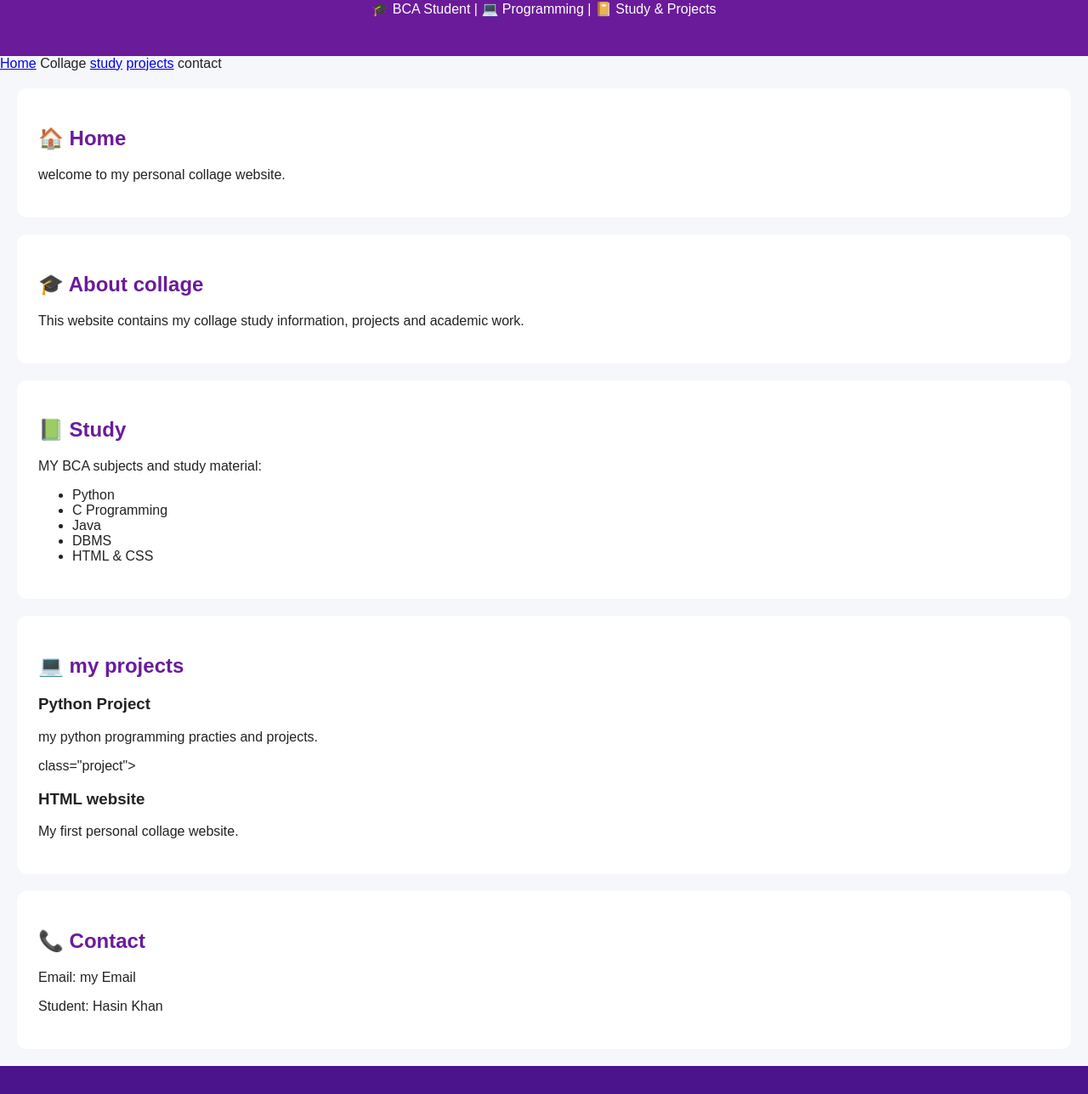
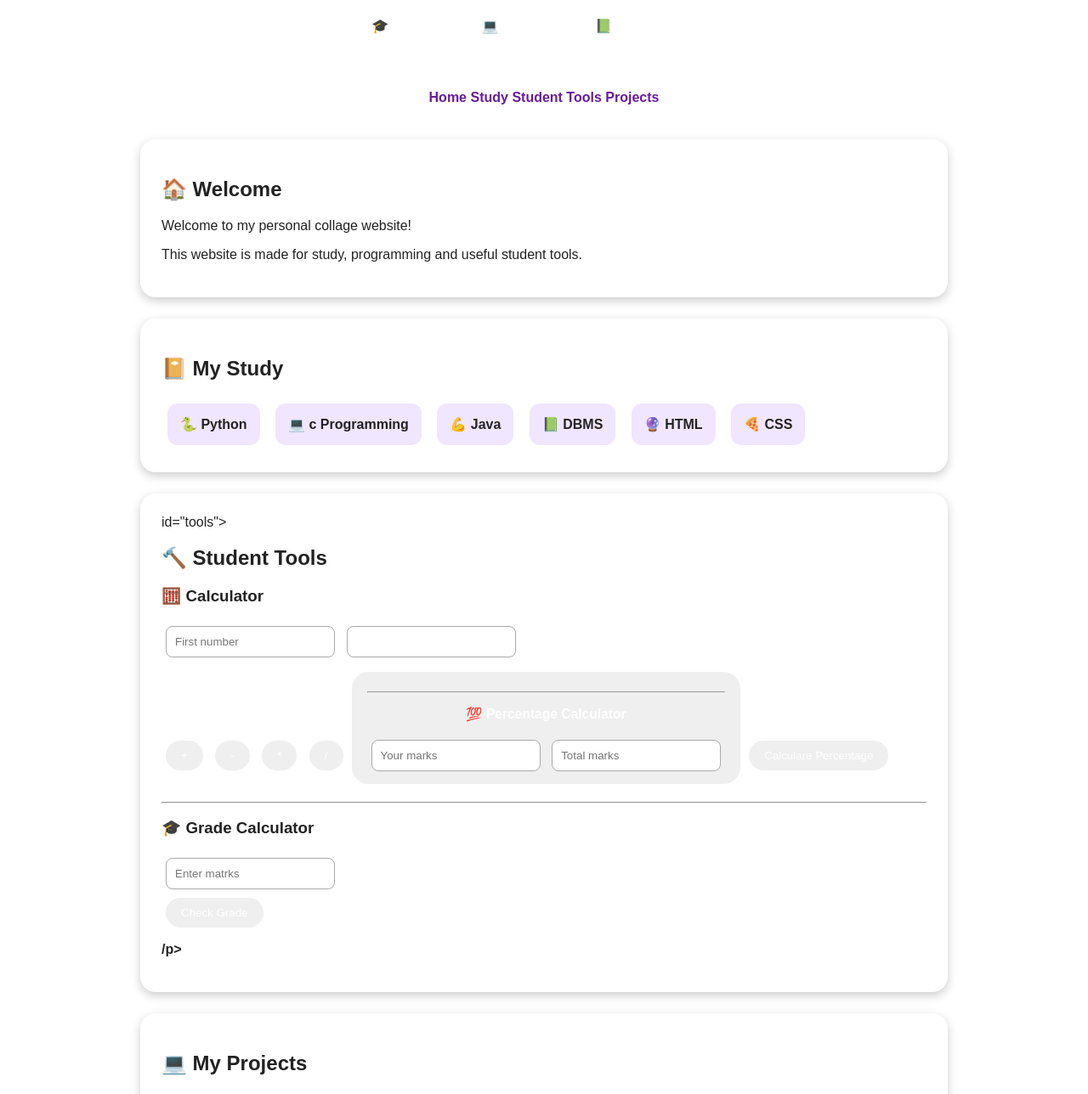
Before and after one commit to hasinkhank73-crypto/Hasin---collage-website, a plain HTML site: page index.html in a window 1280 px wide. Shown: the part 109-1397 px from the top of the page at 85% size. Drawn offline with Linux system fonts and the light colour scheme.

Commit message:
Update website

```diff
--- a/index.html
+++ b/index.html
@@ -1,125 +1,291 @@
 <!DOCTYPE html>
 <html>
 <head>
-<title>Hasin Khan - Collage website</title>
+<title>Hain Khan-Student Website</title>
 
       <style>
       body {
-     font-family: Arial;
       margin: 0;
-     background: #f5f7fa;
+      font-family: Arial,sans-serif;
+      background:
+      #f50ff;
       color: #222;
-
       }
 
       header {
-           background: #6a1b9a;
+      background:
+      liner-gradient(135deg, #6a1b9a, #ab47bc);
       color: white;
       text-align: center;
-           padding: 30px;
+      padding: 35px 15px;
+      }
 
+      header h1 {
+      font-size: 38px;
+      marign: 10px;
       }
 
       nav {
-              background: #4a148c;
+      background: white;
+      padding: 15px;
       text-align: center;
-              padding: 15px;
-
+      position: sticky;
+      top: 0;
       }
 
       nav a {
-                  color: white;
-                  text-decoration: none;
-                  marign: 15px;
+      color: #6a1b9a;
+      text-decoration:
+ none;
       font-weight: bold;
-
+      marign: 8px;
       }
 
       section {
           background: white;
-                        margin: 20px;
+          width: 85%;
+          max-width: 900px;
+          margin: 25px auto;
           padding: 25px;
-                        border-radius: 12px;
+          border-radius: 18px;
+          box-shadow: 0 4px 12px #ccc;
           }
           h2 {
-                        color: #6a1b9a;
+          color: #7bfa2;
           }
-
-                        .Project {
-                            background: #f3e5f5;
+          .card {
+          display:
+          inline-block;
+          background:
+          #f0e6ff;
           padding: 15px;
-                            marign: 10px 0;
+          margin: 7px;
+          border-radius: 12px;
+          font-weight: bold;
+          }
+          input {
+          padding: 10px;
+          margin: 5px;
+          border: 1px solid #aaa;
           border-radius: 8px;
           }
-
+          button {
+          padding: 10px 18px;
+          margin: 5px;
+          border: none;
+          border-radius: 20px;
+          background: #7b1ffa2;
+          color: white;
+          cursor: pointer;
+          }
+          button:hover {
+          background: #4a148c;
+          }
+          .result {
+          font-weight: bold;
+          margin-top: 12px;
+          }
           footer {
-                                background: #4a148c;
+          background: #6a1b9a;
           color: white;
           text-align: center;
           padding: 20px;
           }
           </style>
           </head>
+
           <body>
+
           <header>
-                                    <h1>Hasin Khan</h1>
-                                    <p>🎓 BCA Student | 💻 Programming | 📔 Study & Projects</p>
-                                    </header
+          <h1>✨ Hasin Khan✨</h1>
+          <p>🎓 BCA Student | 💻 Programming | 📗 Study & Projects</p>
+          </header>
           <nav>
           <a href="#home">Home</a>
-                                <a htef="#collage">Collage</a>
-                                <a href="#study">study</a>
-                                <a href="#projects">projects</a>
-                                <a htef="#contact">contact</a>
+          <a href="#study">Study</a>
+          <a href="#tools">Student Tools</a>
+          <a href="#projects">Projects</a>
           </nav>
 
           <section id="home">
-                                <h2>🏠 Home</h2>
-                                <p>welcome to my personal collage website.</p>
-                                </section>
-
-                                <section id="collage">
-                                <h2>🎓 About collage</h2>
-                                <p>This website contains my collage study information, projects and academic work.</p>
+          <h2>🏠 Welcome</h2>
+          <p>Welcome to my personal collage website!</p>
+          <p>This website is made for study, programming and useful student tools.</p>
           </section>
 
           <section id="study">
-                                <h2>📗 Study</h2>
-                                <p> MY BCA subjects and study material:</p>
-                                <ul>
+          <h2>📔 My Study</h2>
 
-                                <li>Python</li>
-                                <li>C Programming</li>
-                                <li>Java</li>
-                                <li>DBMS</li>
-                                <li>HTML & CSS</li>
-                                </ul>
+          <div class="card">🐍 Python</div>
+          <div class="card">💻 c Programming</div>
+          <div class="card">💪 Java</div>
+          <div class="card">📗 DBMS</div>
+          <div class="card">🔮 HTML</div>
+          <div class="card">🍕 CSS</div>
+          </section>
+
+          <section> id="tools">
+          <h2>🔨 Student Tools</h2>
+
+          <h3>🧮 Calculator</h3>
+
+          <input type="number" id="num1" placeholder="First number">
+          <input type="number" id="num2 placeholder="Second number">
+          <br>
+
+          <button
+          onclick="calculate(' + ')">+</button>
+          <button
+          onclick="calculate(' +')">-</button>
+          <button
+          onclick="calculate(' * ')">*</button>
+          <button
+          onclick="calculate(' / ')">/<button
+          <p class="result" id="calcResult"></p>
+
+          <hr>
+
+          <h3>💯 Percentage Calculator</h3>
+          <input type="number" id="marks" placeholder="Your marks">
+          <input type="number" id="total" placeholder="Total marks">
+          <br>
+
+          <button
+          onclick="percentage()">Calculare Percentage</button>
+
+          <p class="result" id="percentageResult"></p>
+
+          <hr>
+
+          <h3>🎓 Grade Calculator</h3>
+
+          <input type="number" id="gradeMarks"
+          placeholder="Enter matrks">
+          <br>
+
+          <button
+          onclick="grade()">Check Grade</button>
+
+          <p class="result" id="gradeResult">/p>
           </section>
 
           <section id="projects">
-                                <h2>💻 my projects</h2>
+          <h2>💻 My Projects</h2>
 
-                                <div class="project">
-                                <h3>Python Project</h2>
-                                <p>my python programming practies and projects.</p>
-                                </div>
-
-                                <div> class="project">
-                                <h3>HTML website</h3>
-                                <p> My first personal collage website.</p>
-                                </div>
-
+          <div class="card">🔮 Personal Website</div>
+          <div class="card">🐍 Python Practies</div>
+          <div class="card">💻 C Programs</div>
+          <div class="card">📗 DBMS Practies</div>
           </section>
 
           <section>
-                                <h2>📞 Contact</h2>
-                                <p>Email: my Email</p>
-                                <p>Student: Hasin Khan</p>
+          <h2>💡 Programming Examples</h2>
+
+          <p><bPython:</b></p>
+
+          <pre>
+          marks = 75
+
+          if marks >= 40:
+          print("Pass")
+          else:
+          print("False")
+          </pre>
+
+          <p><b>C:</b></p>
+
+          <pre>
+          #include &1t;stdio.h&gt;
+
+          int main() {
+          printf("Hello Hasin!");
+          return 0;
+          }
+          </ppre>
           </section>
 
           <footer>
-                                <p>📧 2026 Hasin Khan | collage website</p>
-                                footer>
+          <p>©️ 2026 Hasin Khan</p>
+          <p>Learning coding
+          Creating🚀</p>
+          </footer>
+
+          <script>
+
+          function calculate(operator) {
+
+          let a =
+          Number(document.getElementById("num1").value);
+          let b =
+          Number(document.getElementById("num2").value);
+          let result;
+
+          if (operator =="+") {
+          result = a + b;
+          }
+          else if (operator =="-") {
+          result = a - b;
+          }
+          else if (operator =="*") {
+          result =  a * b;
+          }
+          else if (operator =="/")  {
+          if (b == 0) {
+          result = "Cannoy divide ny zero";
+          } else {
+          result = a / b;
+          }
+          }
+          document.getElementById("calcResult").innerHTML = "Result:" + result;
+          }
+
+          function percentage() {
+
+          let marks = Number(document.getElementById("marks").value);
+          let total = Number(document.getElementById("total").value);
+
+          if (total <= 0) {
+          document.getElementById("percentageResult").innerHTML = "please enter valid total marks.";
+          return;
+          }
+
+          let result = (marks / total) * 100;
+
+          document.getElementById("percentageResult").innerHTML = "percentage:" + result.toFixed(2) + "%";
+          }
+
+          function grade() {
+
+          let marks = Number(document.getElimentById("gradeMarks").value);
+          let result;
+
+          if (marks >= 90) {
+          result = "Grade A+";
+          }
+
+          else if (marks >= 80) {
+          result = "Grade A";
+          }
+
+          else if (marks >= 70) {
+          result = "Grade B";
+          }
+
+          else if (marks >= 60) {
+          result = "Grade C";
+          }
+          else if (marks >= 40) {
+          result = "Pass";
+          }
+
+          else {
+          result = "Fail";
+          }
+
+          document.getElementByID("gradeResult").innerHTML = result;
+          }
+
+          </script>
 
           </body>
           </html>
```
Lines whose indentation alone changed are shown as unchanged.
